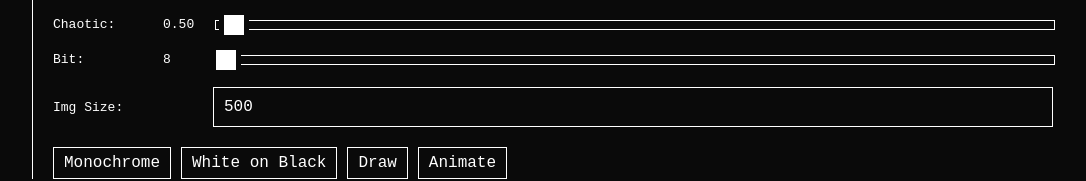
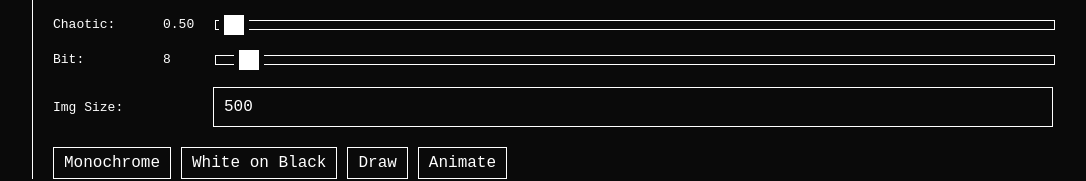
Before and after one commit to Dthwalker/Halftone_Image, a plain HTML site: page Index.html in a window 1280 px wide. Shown: the part 302-483 px from the top of the page, without its empty margins (8-1094 px from the left). Drawn offline with Linux system fonts and the light colour scheme.

Commit message:
bit input fix

```diff
--- a/Index.html
+++ b/Index.html
@@ -44,7 +44,7 @@
             <div class="inp_p">
                 <div>Bit: </div>
                 <div class="inner">8</div>
-                <input type="range" min="1" max="255" step="1" value="0.50">
+                <input type="range" min="1" max="255" step="1" value="8">
             </div>
             <div class="inp_p">
                 <div>Img Size: </div>
```
